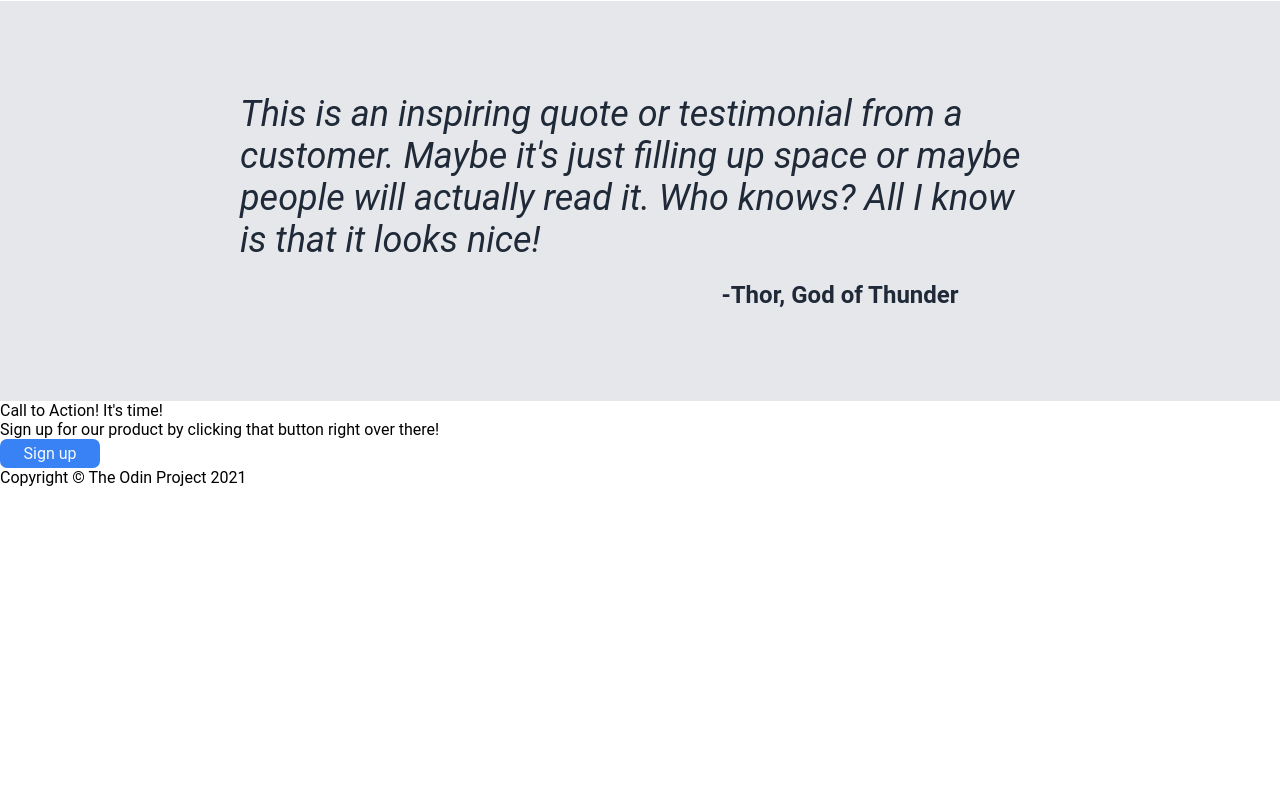
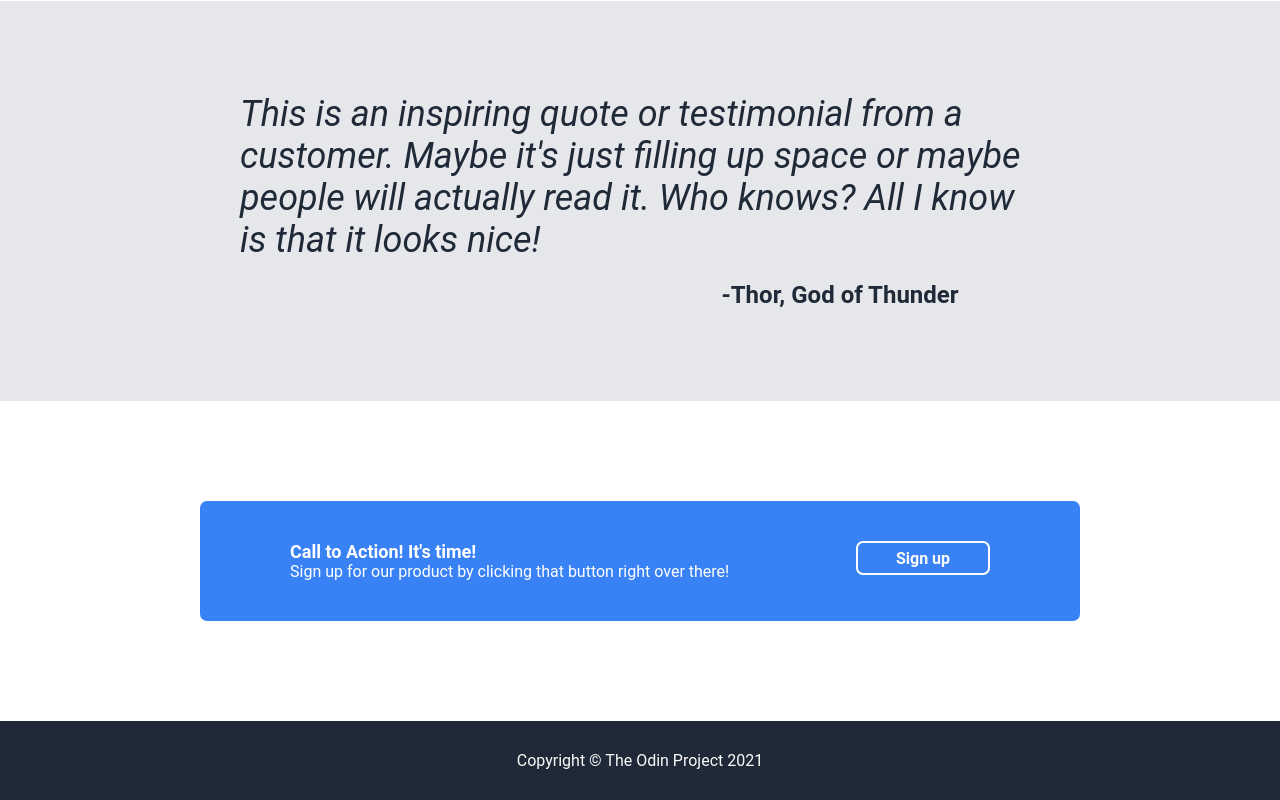
Before and after one commit to gabriellemia/landing-page, a plain HTML site: page index.html in a window 1280 px wide. Shown: the part 976-1776 px from the top of the page. Before the commit the page ends 1463 px from the top, so only its background shows below. Drawn offline with Linux system fonts and the light colour scheme.

Commit message:
css added to call to action and foote sections.  landing page now complete. Will come back to it later to style to personal taste.r

```diff
--- a/index.html
+++ b/index.html
@@ -22,7 +22,7 @@
         <div class="heroleft">
             <h1>This website is awesome</h1>
             <p>This website has some subtext that goes here under the main title. It's a smaller font and the colour is lower contrast</p>
-            <div class="button">Sign up</div>
+            <div class="buttonone">Sign up</div>
         </div>
         <div class="heroright">
             <div class="placeholder">This is a placeholder for an image</div>
@@ -60,9 +60,12 @@
     </div>
 
     <div class="cta">
-        <div class="containertwo">
-            <div class="box">Call to Action! It's time!<br>Sign up for our product by clicking that button right over there!</div>
-            <div class="button">Sign up</div>
+        <div class="box">
+            <div class="column">
+                <div class="bold">Call to Action! It's time!</div>
+                <div class="para">Sign up for our product by clicking that button right over there!</div>
+            </div>
+            <div class="buttontwo">Sign up</div>
         </div>
     </div>
 
--- a/style.css
+++ b/style.css
@@ -50,8 +50,9 @@ p {
     width: 400px;
 }
 
-.button {
+.buttonone {
     color: #f9faf8;
+    font-weight: bold;
     background-color: #3882f6;
     width: 80px;
     padding: 5px 10px;
@@ -130,5 +131,63 @@ p {
     font-size: 24px;
     padding-top: 20px;
     padding-left: 400px;
+}
 
+.cta {
+    display: flex;
+    justify-content: center;
+    align-items: center;
+    padding: 100px;
 }
+
+.box {
+    display: flex;
+    justify-content: space-between;
+    background-color: #3882f6;
+    width: 800px;
+    padding: 40px;
+    border-radius: 7px;
+}
+
+.column {
+    display: flex;
+    flex-direction: column;
+    width: 500px;
+    margin-left: 50px;
+}
+
+.bold {
+    color: white;
+    font-size: 18px;
+    font-weight: bolder;
+    display: flex;
+    justify-content: space-between;
+}
+
+.para {
+    color: white;
+}
+
+.buttontwo {
+    color: #f9faf8;
+    font-weight: bold;
+    background-color: #3882f6;
+    width: 130px;
+    height: 30px;
+    border-radius: 7px;
+    border-style: solid;
+    border-color: white;
+    border-width: 2px;
+    display: flex;
+    justify-content: center;
+    align-items: center;
+    margin-right: 50px;
+}
+
+.footer {
+    display: flex;
+    justify-content: center;
+    padding: 30px;
+    background-color: #1F2937;
+    color: #f9faf8;
+}
```
